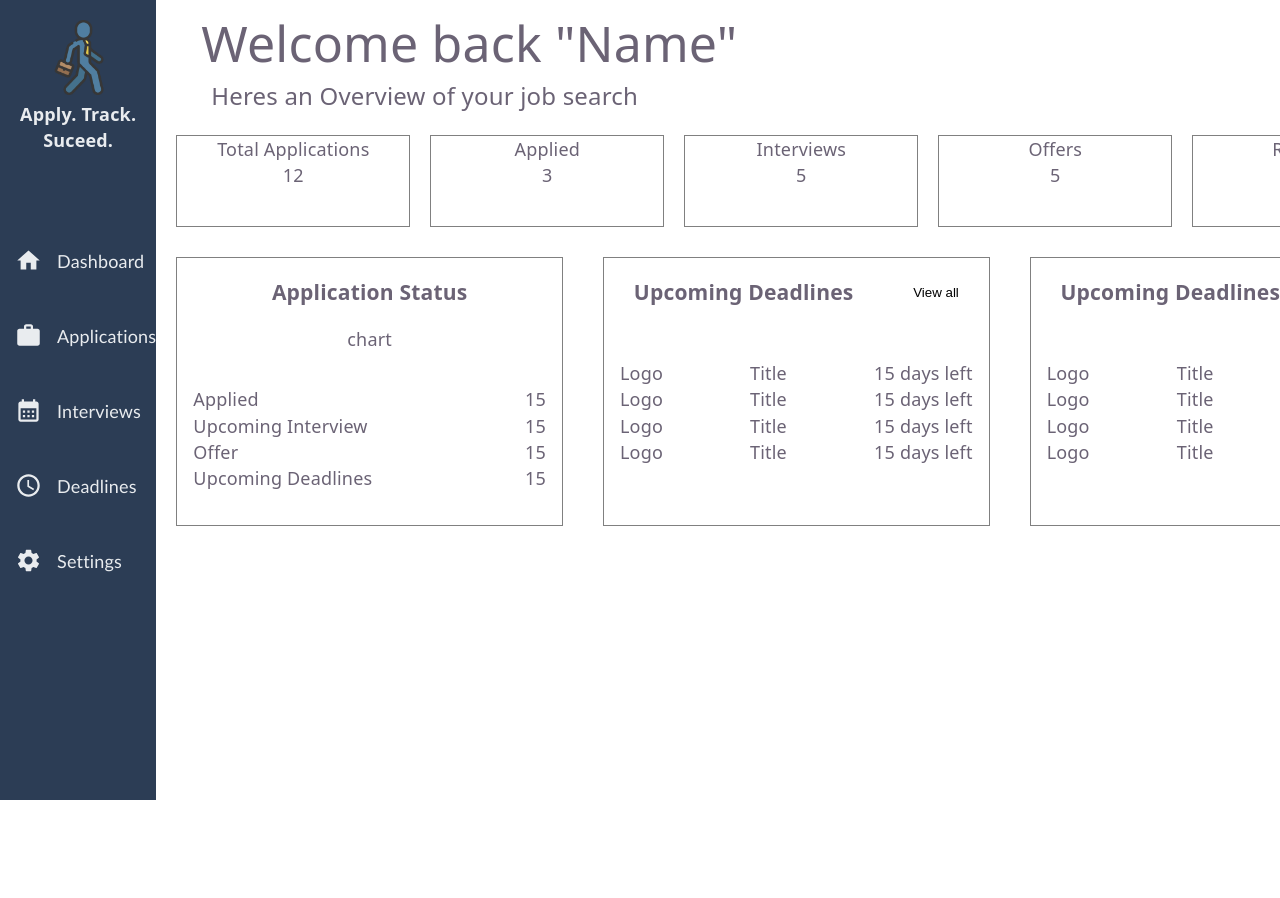
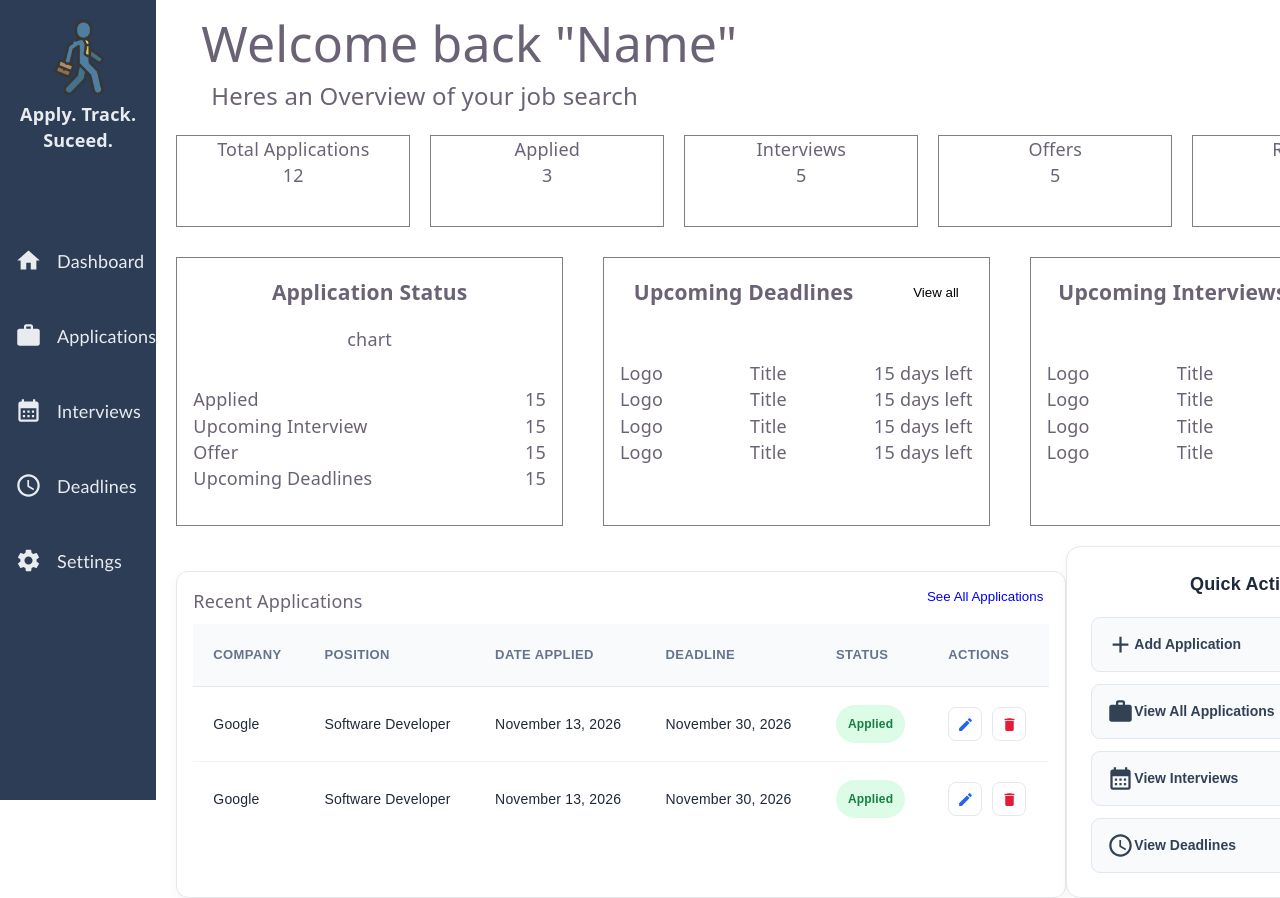
Before and after one commit to Roshawn14/CareerManagementSystem, a React (Vite) app: page /dashboard in a window 1280 px wide. Shown: the top 898 px of the page. Before the commit the page ends 863 px from the top, so only its background shows below. Built offline with nearby package versions, Linux system fonts and the light colour scheme.

Commit message:
Finished creating the dashboard page

```diff
--- a/src/Components/Pages/Dashboard.jsx
+++ b/src/Components/Pages/Dashboard.jsx
@@ -1,6 +1,12 @@
 import React from "react";
 import Sidebar from "../SidebarTemp";
 import "./Stylesheets/Dashboard.css";
+import EditIcon from "@mui/icons-material/Edit";
+import DeleteIcon from "@mui/icons-material/Delete";
+import AddIcon from "@mui/icons-material/Add";
+import WorkIcon from "@mui/icons-material/Work";
+import CalendarMonthIcon from "@mui/icons-material/CalendarMonth";
+import AccessTimeIcon from "@mui/icons-material/AccessTime";
 
 function DashBoard() {
   return (
@@ -128,7 +134,7 @@ function DashBoard() {
 
           <div className="trackCard">
             <div className="headerDiv">
-              <h3>Upcoming Deadlines</h3>
+              <h3>Upcoming Interviews</h3>
               <button>View all</button>
             </div>
 
@@ -164,11 +170,112 @@ function DashBoard() {
                 <div>
                   <p>Logo</p>
                   <p>Title</p>
-
                   <p>15 days left</p>
                 </div>
               </li>
             </ul>
+          </div>
+        </div>
+
+        <div className="cardList3">
+          <div className="recentApplications">
+            <div className="recentApplicationHeader">
+              <p>Recent Applications</p>
+              <button>See All Applications</button>
+            </div>
+
+            <table className="applicationsTable">
+              <thead>
+                <tr>
+                  <th>Company</th>
+                  <th>Position</th>
+                  <th>Date Applied</th>
+                  <th>Deadline</th>
+                  <th>Status</th>
+                  <th>Actions</th>
+                </tr>
+              </thead>
+
+              <tbody>
+                <tr>
+                  <td>Google</td>
+                  <td>Software Developer</td>
+                  <td>November 13, 2026</td>
+                  <td>November 30, 2026</td>
+                  <td>
+                    <span className="statusBadge">Applied</span>
+                  </td>
+                  <td>
+                    <div className="actionButtons">
+                      <button
+                        className="editButton"
+                        aria-label="Edit application"
+                      >
+                        <EditIcon />
+                      </button>
+
+                      <button
+                        className="deleteButton"
+                        aria-label="Delete application"
+                      >
+                        <DeleteIcon />
+                      </button>
+                    </div>
+                  </td>
+                </tr>
+
+                <tr>
+                  <td>Google</td>
+                  <td>Software Developer</td>
+                  <td>November 13, 2026</td>
+                  <td>November 30, 2026</td>
+                  <td>
+                    <span className="statusBadge">Applied</span>
+                  </td>
+                  <td>
+                    <div className="actionButtons">
+                      <button
+                        className="editButton"
+                        aria-label="Edit application"
+                      >
+                        <EditIcon />
+                      </button>
+
+                      <button
+                        className="deleteButton"
+                        aria-label="Delete application"
+                      >
+                        <DeleteIcon />
+                      </button>
+                    </div>
+                  </td>
+                </tr>
+              </tbody>
+            </table>
+          </div>
+
+          <div className="quickActions">
+            <p>Quick Actions</p>
+
+            <button>
+              <AddIcon size={18} />
+              Add Application
+            </button>
+
+            <button>
+              <WorkIcon size={18} />
+              View All Applications
+            </button>
+
+            <button>
+              <CalendarMonthIcon size={18} />
+              View Interviews
+            </button>
+
+            <button>
+              <AccessTimeIcon size={18} />
+              View Deadlines
+            </button>
           </div>
         </div>
       </main>
--- a/src/Components/Pages/Stylesheets/Dashboard.css
+++ b/src/Components/Pages/Stylesheets/Dashboard.css
@@ -74,6 +74,7 @@ main {
   padding: 0;
   margin: 0;
   background-color: white;
+  cursor: pointer;
 }
 
 ul {
@@ -85,3 +86,215 @@ ul li div {
   display: flex;
   justify-content: space-between;
 }
+
+.cardList3 {
+  display: flex;
+  justify-content: space-between;
+  margin-left: 20px;
+}
+
+.recentApplicationHeader {
+  display: flex;
+  align-items: flex-start;
+  justify-content: space-between;
+  margin-bottom: 10px;
+}
+
+.recentApplicationHeader button {
+  border: none;
+  background-color: white;
+  color: blue;
+  cursor: pointer;
+}
+
+.recentApplications {
+  border: 1px solid grey;
+  padding: 16px;
+  width: 70%;
+  overflow-x: auto;
+  margin-top: 25px;
+  background: #ffffff;
+  border: 1px solid #e5e7eb;
+  border-radius: 12px;
+  box-shadow: 0 4px 12px rgba(0, 0, 0, 0.04);
+}
+
+.applicationsTable thead {
+  background-color: #f8fafc;
+}
+
+.tableContainer {
+  width: 100%;
+  overflow-x: auto;
+  margin-top: 25px;
+  background: #ffffff;
+  border: 1px solid #e5e7eb;
+  border-radius: 12px;
+  box-shadow: 0 4px 12px rgba(0, 0, 0, 0.04);
+}
+
+.applicationsTable {
+  width: 100%;
+  min-width: 850px;
+  border-collapse: collapse;
+  text-align: left;
+  font-family: Arial, sans-serif;
+  color: #1f2937;
+}
+
+/* Table heading */
+.applicationsTable thead {
+  background-color: #f8fafc;
+}
+
+.applicationsTable th {
+  padding: 18px 20px;
+  font-size: 13px;
+  font-weight: 600;
+  color: #64748b;
+  text-transform: uppercase;
+  letter-spacing: 0.4px;
+  border-bottom: 1px solid #e5e7eb;
+  white-space: nowrap;
+}
+
+/* Table cells */
+.applicationsTable td {
+  padding: 18px 20px;
+  font-size: 14px;
+  border-bottom: 1px solid #f1f5f9;
+  white-space: nowrap;
+}
+
+/* Highlight rows on hover */
+.applicationsTable tbody tr {
+  transition: background-color 0.2s ease;
+}
+
+.applicationsTable tbody tr:hover {
+  background-color: #f8fafc;
+}
+
+/* Remove the bottom border from the last row */
+.applicationsTable tbody tr:last-child td {
+  border-bottom: none;
+}
+
+/* Status badge */
+.statusBadge {
+  display: inline-block;
+  padding: 6px 12px;
+  border-radius: 20px;
+  background-color: #dcfce7;
+  color: #15803d;
+  font-size: 12px;
+  font-weight: 600;
+  text-transform: capitalize;
+}
+
+/* Action buttons */
+.actionButtons {
+  display: flex;
+  align-items: center;
+  gap: 10px;
+}
+
+.actionButtons button {
+  display: inline-flex;
+  align-items: center;
+  justify-content: center;
+  width: 34px;
+  height: 34px;
+  border: 1px solid #e2e8f0;
+  border-radius: 8px;
+  background-color: #ffffff;
+  cursor: pointer;
+  transition: all 0.2s ease;
+}
+
+.actionButtons button svg {
+  width: 17px;
+  height: 17px;
+}
+
+/* Edit button */
+.editButton {
+  color: #2563eb;
+}
+
+.editButton:hover {
+  background-color: #eff6ff;
+  border-color: #93c5fd;
+}
+
+/* Delete button */
+.deleteButton {
+  color: #e41c38;
+}
+
+.deleteButton:hover {
+  background-color: #fef2f2;
+  border-color: #fca5a5;
+}
+
+/* quick actions styles */
+
+.quickActions {
+  display: flex;
+  flex-direction: column;
+  gap: 12px;
+  width: 100%;
+  max-width: 320px;
+  padding: 24px;
+  background-color: #ffffff;
+  border: 1px solid #e5e7eb;
+  border-radius: 14px;
+  box-shadow: 0 4px 12px rgba(0, 0, 0, 0.04);
+  font-family: Arial, sans-serif;
+}
+
+/* Card heading */
+.quickActions p {
+  margin: 0 0 8px;
+  font-size: 18px;
+  font-weight: 700;
+  color: #1e293b;
+}
+
+/* Action buttons */
+.quickActions button {
+  display: flex;
+  align-items: center;
+  justify-content: flex-start;
+  width: 100%;
+  padding: 13px 15px;
+  border: 1px solid #e2e8f0;
+  border-radius: 9px;
+  background-color: #f8fafc;
+  color: #334155;
+  font-size: 14px;
+  font-weight: 600;
+  text-align: left;
+  cursor: pointer;
+  transition: background-color 0.2s ease, border-color 0.2s ease,
+    color 0.2s ease, transform 0.2s ease;
+}
+
+/* Hover effect */
+.quickActions button:hover {
+  background-color: #eff6ff;
+  border-color: #93c5fd;
+  color: #2563eb;
+  transform: translateX(3px);
+}
+
+/* Keyboard accessibility */
+.quickActions button:focus-visible {
+  outline: 3px solid #93c5fd;
+  outline-offset: 3px;
+}
+
+/* Click effect */
+.quickActions button:active {
+  transform: scale(0.98);
+}
--- a/src/Components/Pages/application.jsx
+++ b/src/Components/Pages/application.jsx
@@ -1,10 +1,15 @@
+import Sidebar from "../SidebarTemp";
+
 function applications() {
-    return (
-      <div>
-        <h1>Applications</h1>
+  return (
+    <div className="Interviews page">
+      <Sidebar />
+      <main>
         <p>View and manage your job applications here.</p>
-      </div>
-    );
-  }
+      </main>
+      <h1>Applications</h1>
+    </div>
+  );
+}
 
-  export default applications;
+export default applications;
--- a/src/Components/Pages/deadlines.jsx
+++ b/src/Components/Pages/deadlines.jsx
@@ -1,6 +1,9 @@
+import Sidebar from "../SidebarTemp";
+
 function Deadlines() {
   return (
     <div>
+      <Sidebar />
       <h1>Deadlines</h1>
       <p>Keep track of upcoming application deadlines.</p>
     </div>
--- a/src/Components/Pages/interviews.jsx
+++ b/src/Components/Pages/interviews.jsx
@@ -1,6 +1,10 @@
+import Sidebar from "../SidebarTemp";
+
 function Interviews() {
   return (
     <div>
+      <Sidebar />
+
       <h1>Interviews</h1>
       <p>View your upcoming and completed interviews.</p>
     </div>
--- a/src/Components/Pages/settings.jsx
+++ b/src/Components/Pages/settings.jsx
@@ -1,6 +1,10 @@
+import Sidebar from "../SidebarTemp";
+
 function settings() {
   return (
     <div>
+      <Sidebar />
+
       <h1>Settings</h1>
       <p>Keep track of Profile</p>
     </div>
```
Also changed, not shown: src/main.jsx (+21 -14 lines), src/Components/Pages/Stylesheets/Application.css (added), src/Components/Pages/Stylesheets/Deadline.css (added), src/Components/Pages/Stylesheets/Interviews.css (added), src/Components/Pages/settings.css (added). Lines whose indentation alone changed are shown as unchanged.
